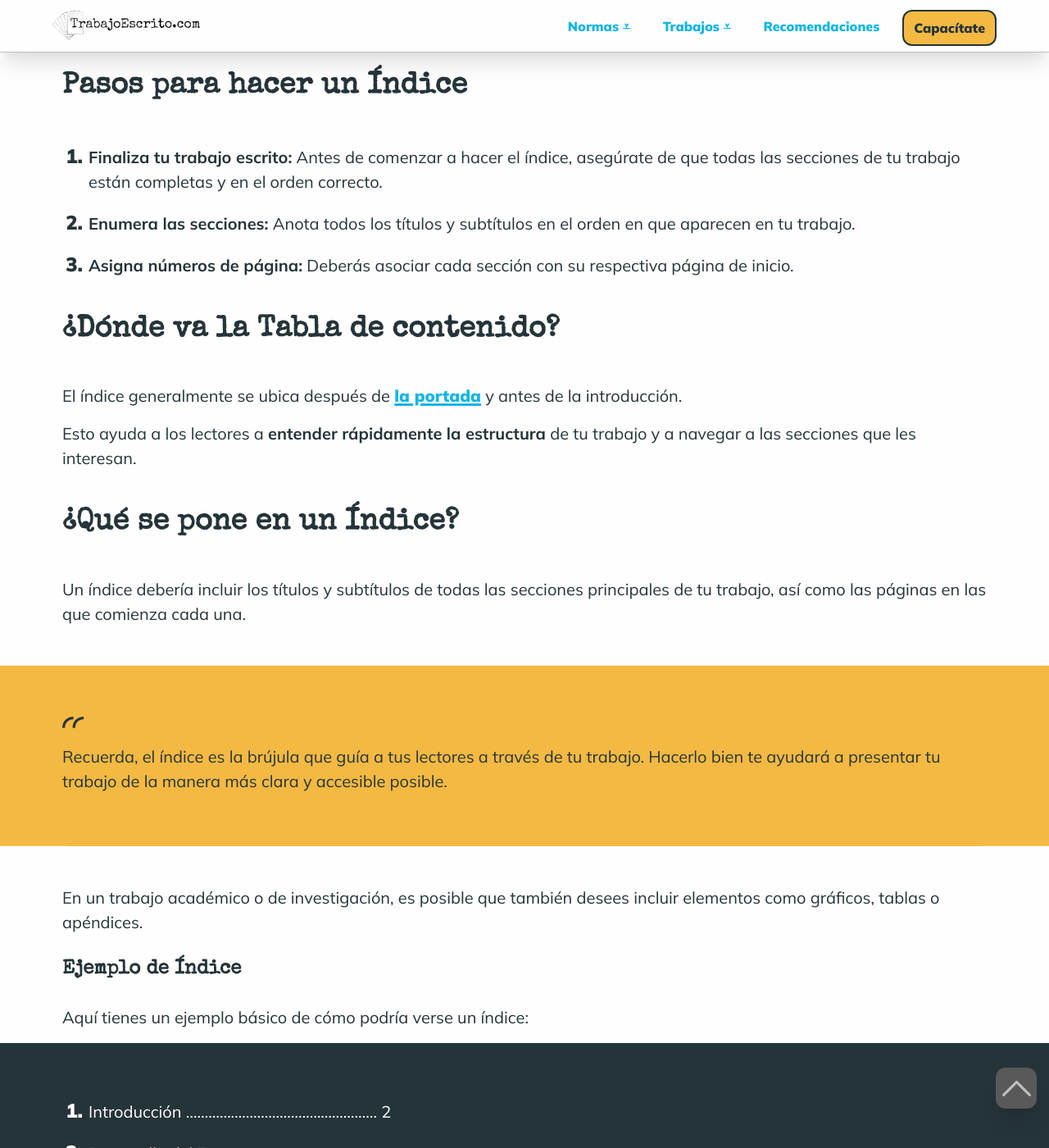
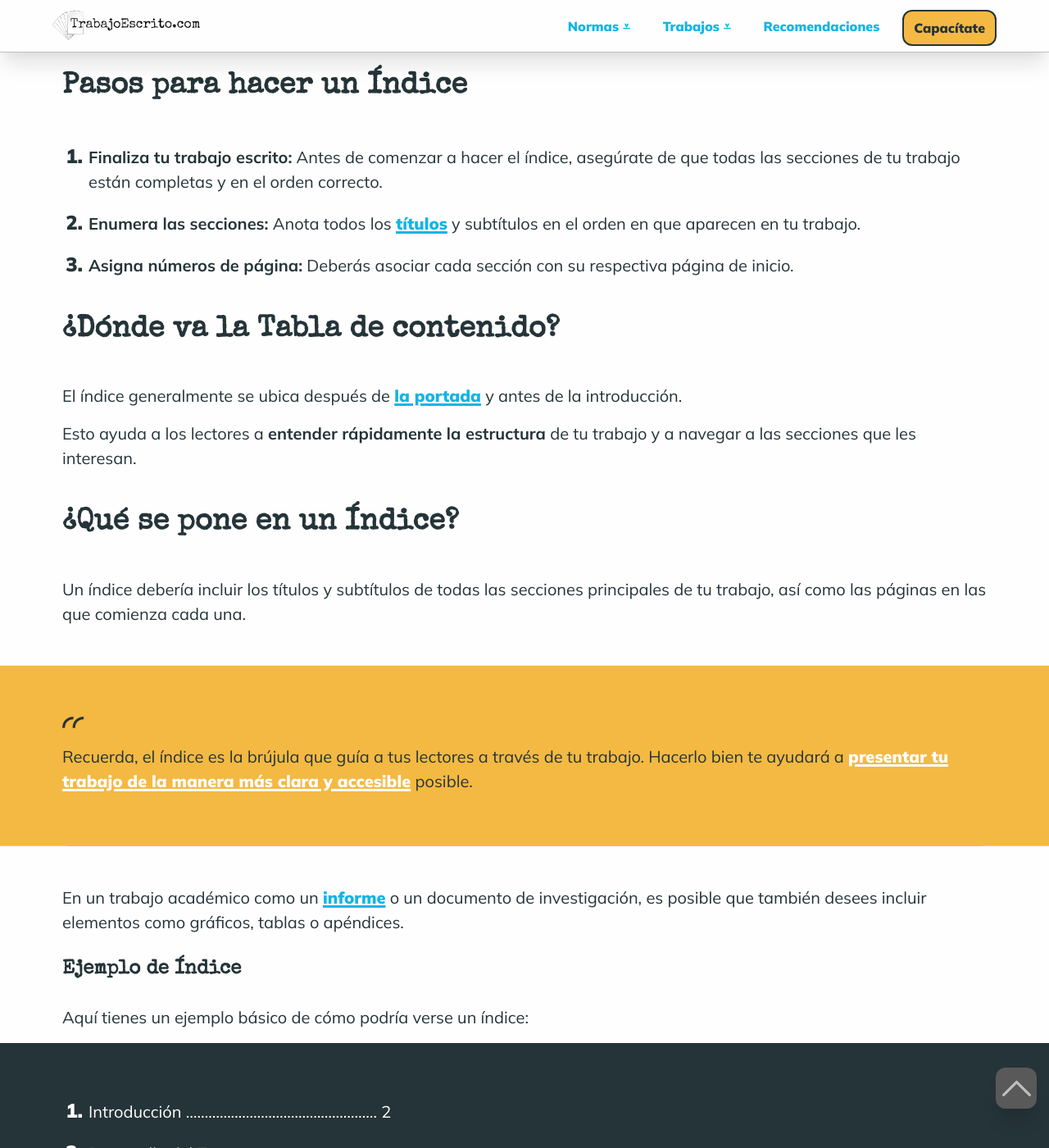
Before and after one commit to Klerpson/trabajoescrito, a Jekyll site: the page built from tabla-de-contenido-trabajo-escrito.md, in a window 1280 px wide and 1400 px high, scrolled down 1001 px. Shown: the whole window at 82% size. Built offline with Jekyll 4.4.1, drawn with Linux system fonts in a browser that asks for light colours; some web fonts are replaced; some of the changed text lies outside the part shown.

Commit message:
interlink

```diff
--- a/tabla-de-contenido-trabajo-escrito.md
+++ b/tabla-de-contenido-trabajo-escrito.md
@@ -14,7 +14,7 @@ Queremos ayudarte a entender qué es un índice, cómo se elabora y qué element
 
 ## ¿Qué es un Índice?
 
-El índice, también conocido como tabla de contenido, es un elemento esencial de cualquier trabajo escrito. Es un listado que refleja la organización de los contenidos del documento. En otras palabras, es el mapa que guía a los lectores a través de tu trabajo.
+El índice, también conocido como tabla de contenido, es un elemento esencial de cualquier [trabajo escrito](/). Es un listado que refleja la organización de los contenidos del documento. En otras palabras, es el mapa que guía a los lectores a través de tu trabajo.
 <!-- Anclaje para que la barra fijada no cubra el siguiente subtítulo -->
 {:id="normas"}
 
@@ -25,7 +25,7 @@ Crear un índice es un proceso bastante sencillo que puede hacerse tanto manualm
 ### Pasos para hacer un Índice
 
 1. **Finaliza tu trabajo escrito:** Antes de comenzar a hacer el índice, asegúrate de que todas las secciones de tu trabajo están completas y en el orden correcto.
-2. **Enumera las secciones:** Anota todos los títulos y subtítulos en el orden en que aparecen en tu trabajo.
+2. **Enumera las secciones:** Anota todos los [títulos]({{'titulos-trabajo-escrito'|relative_url}} "Títulos") y subtítulos en el orden en que aparecen en tu trabajo.
 3. **Asigna números de página:** Deberás asociar cada sección con su respectiva página de inicio.
 
 ### ¿Dónde va la Tabla de contenido?
@@ -38,9 +38,9 @@ Esto ayuda a los lectores a **entender rápidamente la estructura** de tu trabaj
 
 Un índice debería incluir los títulos y subtítulos de todas las secciones principales de tu trabajo, así como las páginas en las que comienza cada una.
 
->Recuerda, el índice es la brújula que guía a tus lectores a través de tu trabajo. Hacerlo bien te ayudará a presentar tu trabajo de la manera más clara y accesible posible.
+>Recuerda, el índice es la brújula que guía a tus lectores a través de tu trabajo. Hacerlo bien te ayudará a [presentar tu trabajo de la manera más clara y accesible]({% post_url 2023-05-28-como-presentar-trabajo-escrito %}) posible.
 
-En un trabajo académico o de investigación, es posible que también desees incluir elementos como gráficos, tablas o apéndices.
+En un trabajo académico como un [informe]({{'informes'|relative_url}} "El Informe") o un documento de investigación, es posible que también desees incluir elementos como gráficos, tablas o apéndices.
 <!-- Anclaje para que la barra fijada no cubra el siguiente subtítulo -->
 {:id="descargas"}
 
```
Also changed, not shown: sangria-trabajo-escrito.md (+1 -1 lines), 3 other files.
